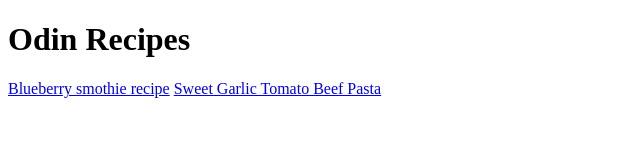
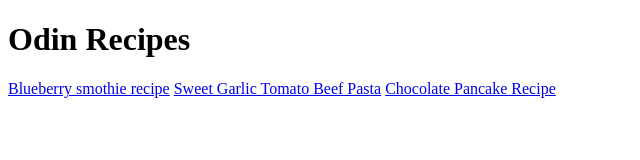
Before and after one commit to 26TracyNjoroge/odin-recipes, a plain HTML site: page index.html in a window 1280 px wide. Shown: the whole page, without its empty margins (0-640 px from the left). Drawn offline with Linux system fonts and the light colour scheme.

Commit message:
Add a link for the choco pancake page

```diff
--- a/index.html
+++ b/index.html
@@ -8,5 +8,6 @@
         <h1>Odin Recipes</h1>
         <a href="./recipes/blueberrysmoothie.html" target="_blank" rel="noopener noreferrer">Blueberry smothie recipe</a>
         <a href="./recipes/beefpasta.html" target="_blank" rel="noopener noreferrer">Sweet Garlic Tomato Beef Pasta</a>
+        <a href="./recipes/chocopancake.html" target="_blank" rel="noopener noreferrer">Chocolate Pancake Recipe</a>
     </body>
 </html>
```
